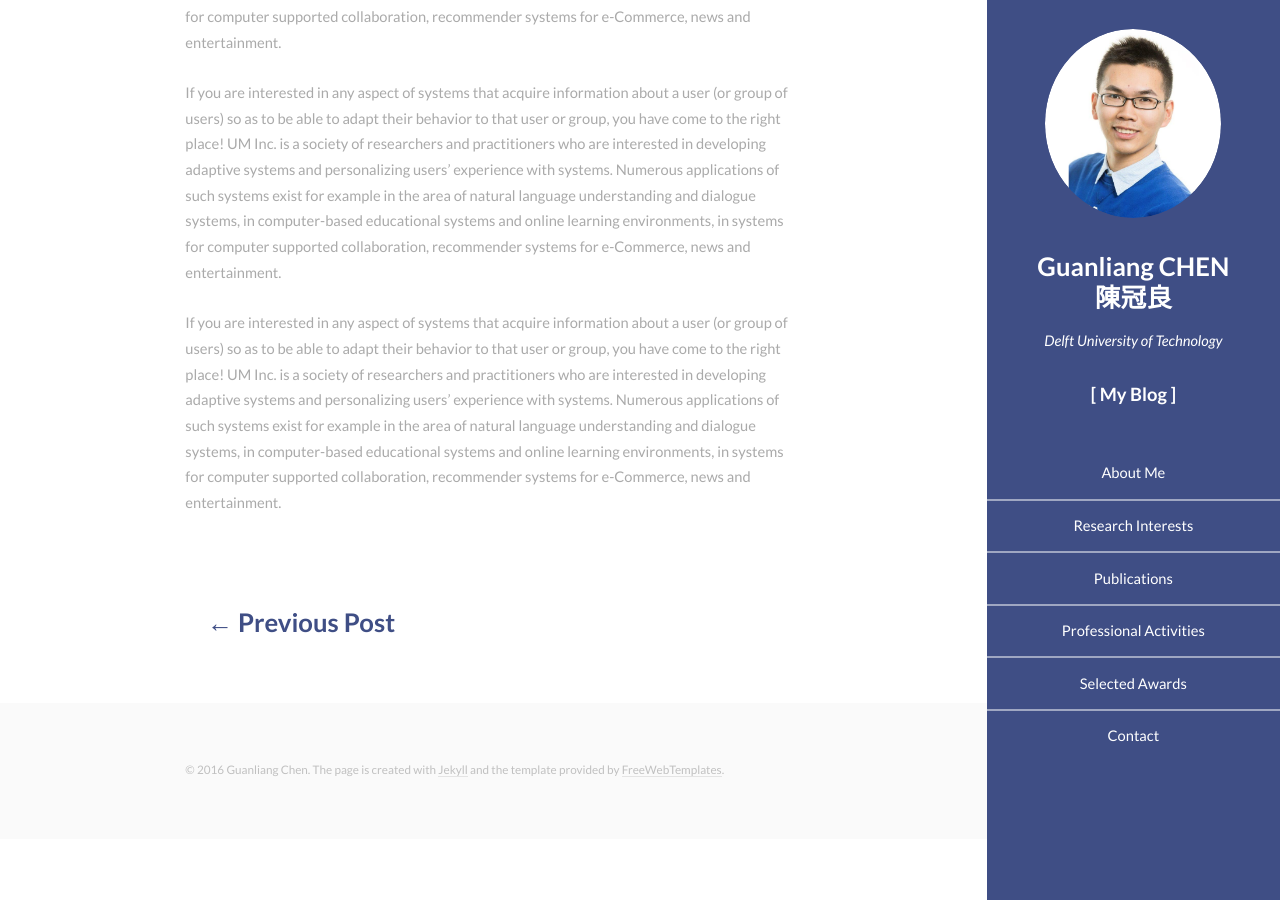
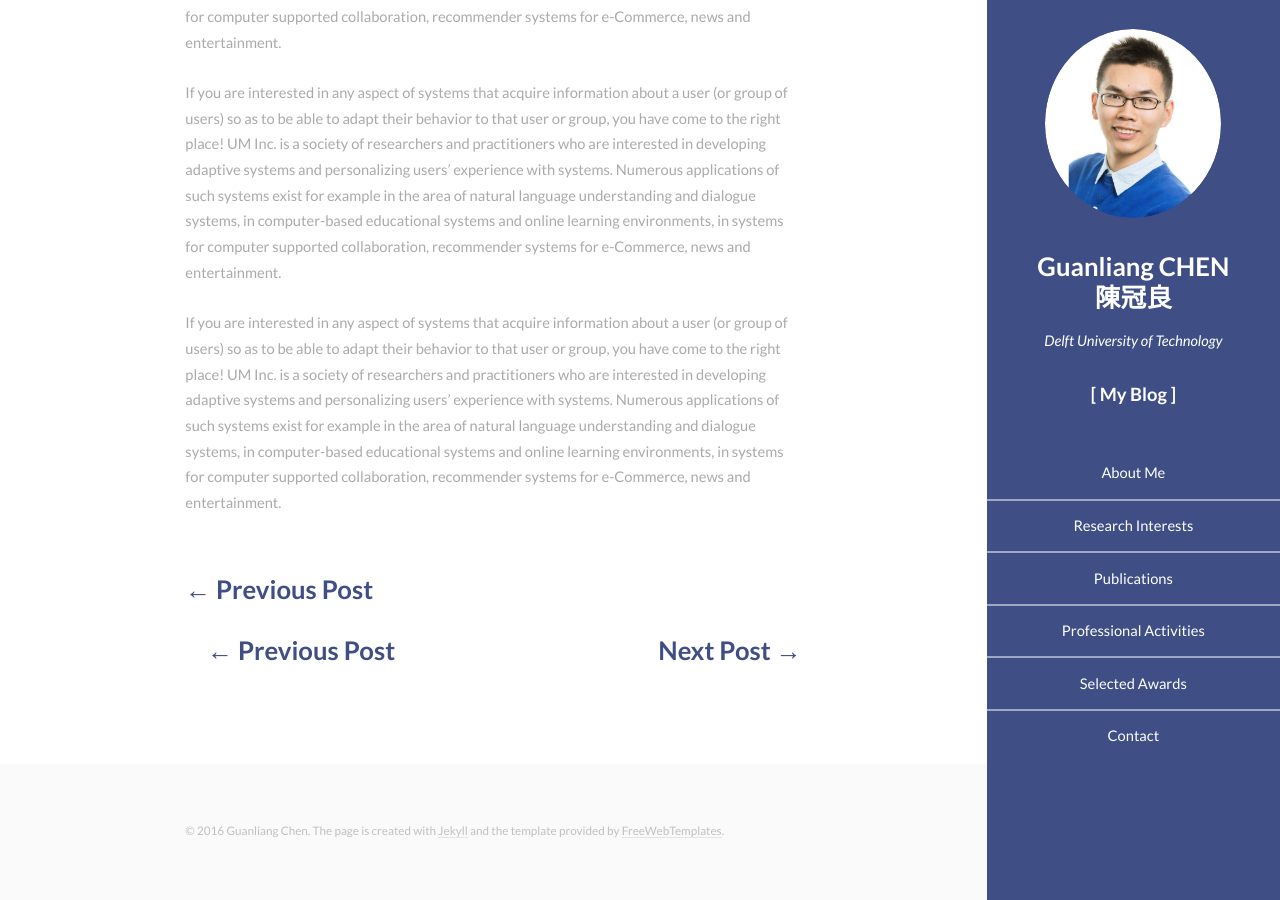
Before and after one commit to AngusGLChen/__angusglchen.github.io, a Jekyll site: the page built from _posts/2016-08-17-My-Second-Post.md, in a window 1280 px wide and 900 px high, scrolled down 678 px. Built offline with Jekyll 4.4.1, drawn with Linux system fonts in a browser that asks for light colours.

Commit message:
Aug 16, 2016

```diff
--- a/_layouts/post.html
+++ b/_layouts/post.html
@@ -10,10 +10,16 @@
 </div>
 
 <div style="padding: 0 0 100px 0">
-    <ul class="pager" style="list-style-type:none">
+
+    <div style="display:inline-block;margin-right:10px"><h3 style="float:left"><a href="{{ page.previous.url | prepend: site.baseurl | replace: '//', '/' }}" data-toggle="tooltip" data-placement="top" title="{{page.previous.title}}">&larr; Previous Post</a></h3></div>
+    <div><h3 style="float:right"><a href="{{ page.next.url | prepend: site.baseurl | replace: '//', '/' }}" data-toggle="tooltip" data-placement="top" title="{{page.next.title}}">Next Post &rarr;</a></h3></div>
+
+
+
+    <ul style="list-style-type:none">
       {% if page.previous.url %}
       <li>
-        <h3 style="float:left"><a href="{{ page.previous.url | prepend: site.baseurl | replace: '//', '/' }}" data-toggle="tooltip" data-placement="top" title="{{page.previous.title}}">&larr; Previous Post</a></h4>
+        <h3 style="float:left"><a href="{{ page.previous.url | prepend: site.baseurl | replace: '//', '/' }}" data-toggle="tooltip" data-placement="top" title="{{page.previous.title}}">&larr; Previous Post</a></h3>
       </li>
       {% endif %}
       {% if page.next.url %}
```
